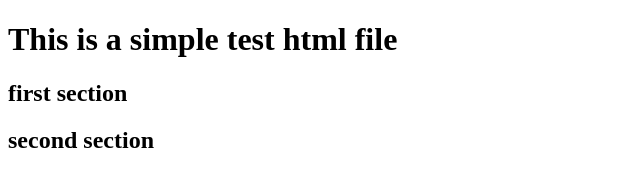
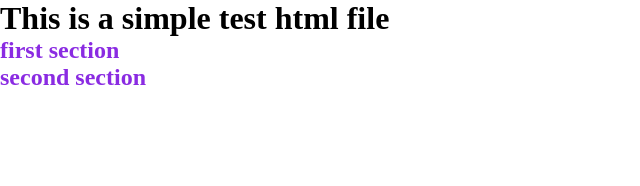
Before and after one commit to lallankumarverma/Cats, a plain HTML site: page index.html in a window 1280 px wide. Shown: the whole page, without its empty margins (0-640 px from the left). Drawn offline with Linux system fonts and the light colour scheme; files that its build step writes are made by us from their sources.

Commit message:
linked new css file site.css to index.html

```diff
--- /dev/null
+++ b/CSS/site.css
@@ -0,0 +1,9 @@
+*{
+    margin: 0;
+    padding: 0;
+}
+
+.container{
+    background: #fff;
+    color:blueviolet;
+}
--- a/index.html
+++ b/index.html
@@ -4,6 +4,7 @@
     <meta charset="UTF-8">
     <meta name="viewport" content="width=device-width, initial-scale=1.0">
     <title>Homepage</title>
+    <link rel="stylesheet" href="site.css">
 </head>
 <body>
     <h1>This is a simple test html file</h1>
```
Also changed, not shown: 1 other file.
